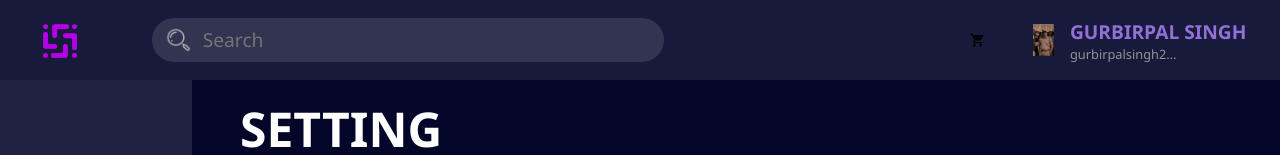
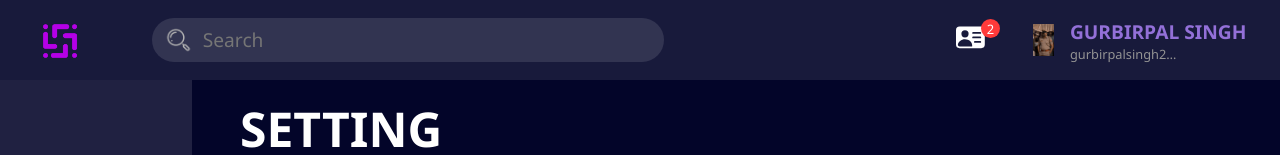
Before and after one commit to dsrathore1/ARF, a React (Create React App) app in the folder client/: page /setting in a window 1280 px wide. Shown: the top 155 px of the page. Built offline with nearby package versions, Linux system fonts and the light colour scheme.

Commit message:
Edit in Emergency Button

```diff
--- a/client/src/Components/ContactNav.jsx
+++ b/client/src/Components/ContactNav.jsx
@@ -2,7 +2,7 @@ import React from 'react'
 import Search from "../Assets/Icons/search.png";
 import Profile from "../Assets/ProfilePic.jpg";
 import Logo from "../Assets/Logo.png";
-import { IoMdCart } from 'react-icons/io';
+import { BsFillPersonVcardFill } from 'react-icons/bs';
 
 const ContactNav = () => {
     return (
@@ -16,7 +16,10 @@ const ContactNav = () => {
                     </div>
                 </div>
                 <div className='contactNavRight'>
-                <IoMdCart/>
+                    <div className='addPersonsDiv'>
+                <BsFillPersonVcardFill style={{color:"#fff", fontSize:"1.8rem"}}/>
+                <div className='notiIcon'><span className='notiNumber'>2</span></div>
+                    </div>
                     <div className='adminProfile' onClick={() => alert("Gurbirpal Singh")}>
                         <img className='adminProfilePic' src={Profile} alt='#profilePic' />
                         <div className='adminProfileDetails'>
--- a/client/src/Pages/Home.jsx
+++ b/client/src/Pages/Home.jsx
@@ -1,4 +1,4 @@
-import React from 'react';
+import React from "react";
 import "../../src/Styles/HomeStyle.css";
 import PhoneImg from "../Assets/PhoneLogo.png";
 import LocationImg from "../Assets/location-Icon.png";
@@ -7,30 +7,40 @@ import Alert from "../Assets/Alert.png";
 import { motion } from "framer-motion";
 
 const Home = () => {
+  const [redBtn, setRedBtn] = React.useState(true);
+
+  const handleBtn = () => {
+    setRedBtn(!redBtn);
+  };
+
   return (
-        <div className='homeMainContainer'>
-            <div className='headingRow'>
-                <div className='locationsContainer'>
-                    <img className='locationImg' src={LocationImg} alt="@" />
-                    <div className='locationPara'>
-                        <p className='add'>5200 Eubank Blvd. City...</p>
-                        <p className='dis'>Disaster Location</p>
+    <div className="homeMainContainer">
+      <div className="headingRow">
+        <div className="locationsContainer">
+          <img className="locationImg" src={LocationImg} alt="@" />
+          <div className="locationPara">
+            <p className="add">5200 Eubank Blvd. City...</p>
+            <p className="dis">Disaster Location</p>
           </div>
         </div>
-                <div className='center'>
-                    <img className='alertIcon' src={Alert} alt="alert" />
-                    <h1 className='homeTitle'>Emergency help<br /> needed!</h1>
+        <div className="center">
+          <img className="alertIcon" src={Alert} alt="alert" />
+          <h1 className="homeTitle">
+            Emergency help
+            <br /> needed!
+          </h1>
         </div>
-                <div className='profileContainer'>
-                    <img className='profileImg' src={ProfilePic} alt="#" />
-                    <div className='profilePara'>
-                        <p className='name'>Gurbirpal Singh</p>
-                        <p className='dis'>DGNCC</p>
+        <div className="profileContainer">
+          <img className="profileImg" src={ProfilePic} alt="#" />
+          <div className="profilePara">
+            <p className="name">Gurbirpal Singh</p>
+            <p className="dis">DGNCC</p>
           </div>
         </div>
       </div>
-            <p className='homeClick'>Just click the button below</p>
-            <motion.button initial={{ opacity: 0, scale: 0.2 }}
+      <p className="homeClick">Just click the button below</p>
+      <motion.button
+        initial={{ opacity: 0, scale: 0.2 }}
         animate={{ opacity: 1, scale: 1 }}
         transition={{
           duration: 3,
@@ -39,13 +49,17 @@ const Home = () => {
             type: "spring",
             damping: 4,
             stiffness: 50,
-                        restDelta: 0.001
-                    }
-                }} className='emergencyBtn' onClick={() => { alert("Hello") }}>
-                <img className='btnImg' src={PhoneImg} alt="#" />
+            restDelta: 0.001,
+          },
+        }}
+        className="emergencyBtn"
+        onClick={handleBtn}
+        style={{background:redBtn? "#9370d8":"red" }}
+      >
+        <img className="btnImg" src={PhoneImg} alt="#" />
       </motion.button>
     </div>
-    )
-}
+  );
+};
 
-export default Home
+export default Home;
--- a/client/src/Styles/ContactStyle.css
+++ b/client/src/Styles/ContactStyle.css
@@ -153,3 +153,25 @@
 
 
 /* Right Side */
+
+.addPersonDiv{
+    position: relative;
+}
+
+.notiIcon{
+    position: absolute;
+    height: 1.2rem;
+    width: 1.2rem;
+    background: rgb(255, 58, 58);
+    border-radius: 50%;
+    top: 1.2rem;
+    right: 17.5rem;
+    display: flex;
+    justify-content: center;
+    align-items: center;
+}
+
+.notiNumber{
+font-size: 13px;
+color: #fff;
+}
```
Also changed, not shown: 2 other files (tests, documents, lock files or other folders). Lines whose indentation alone changed are shown as unchanged.
